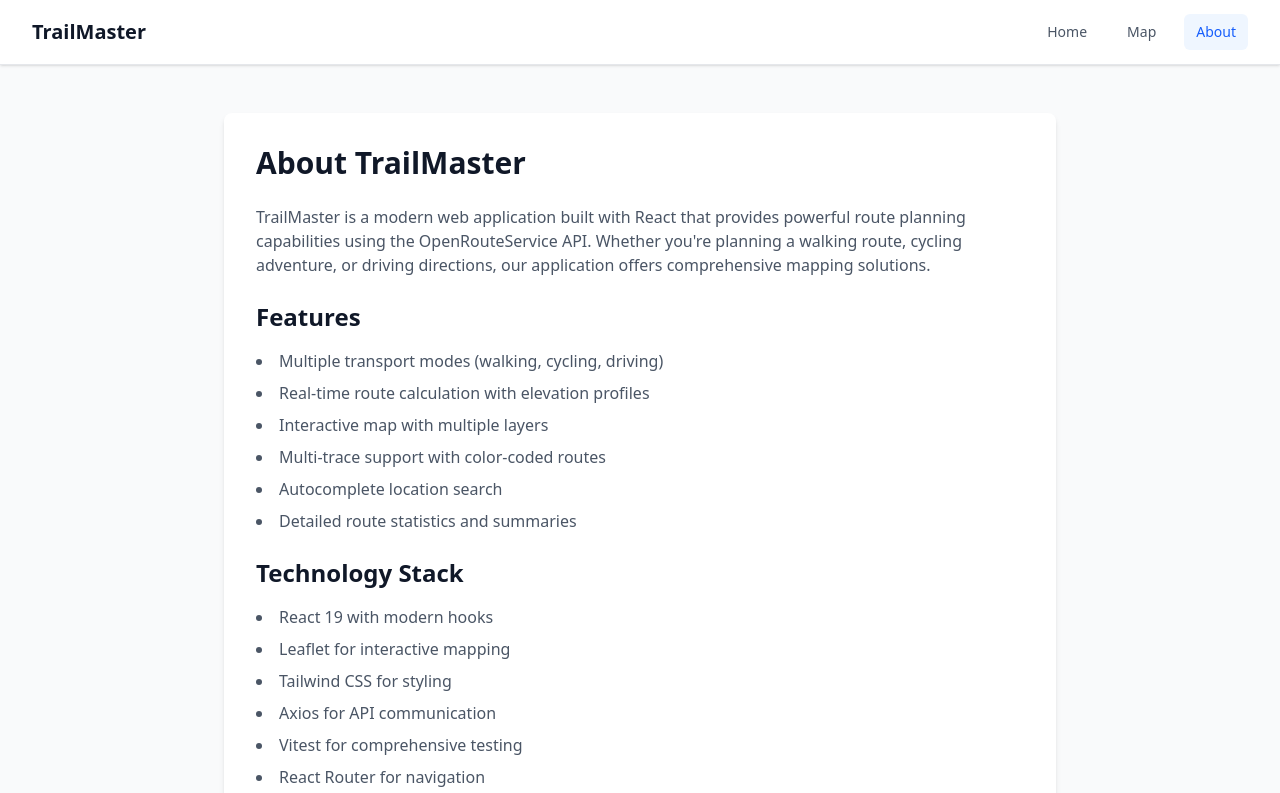
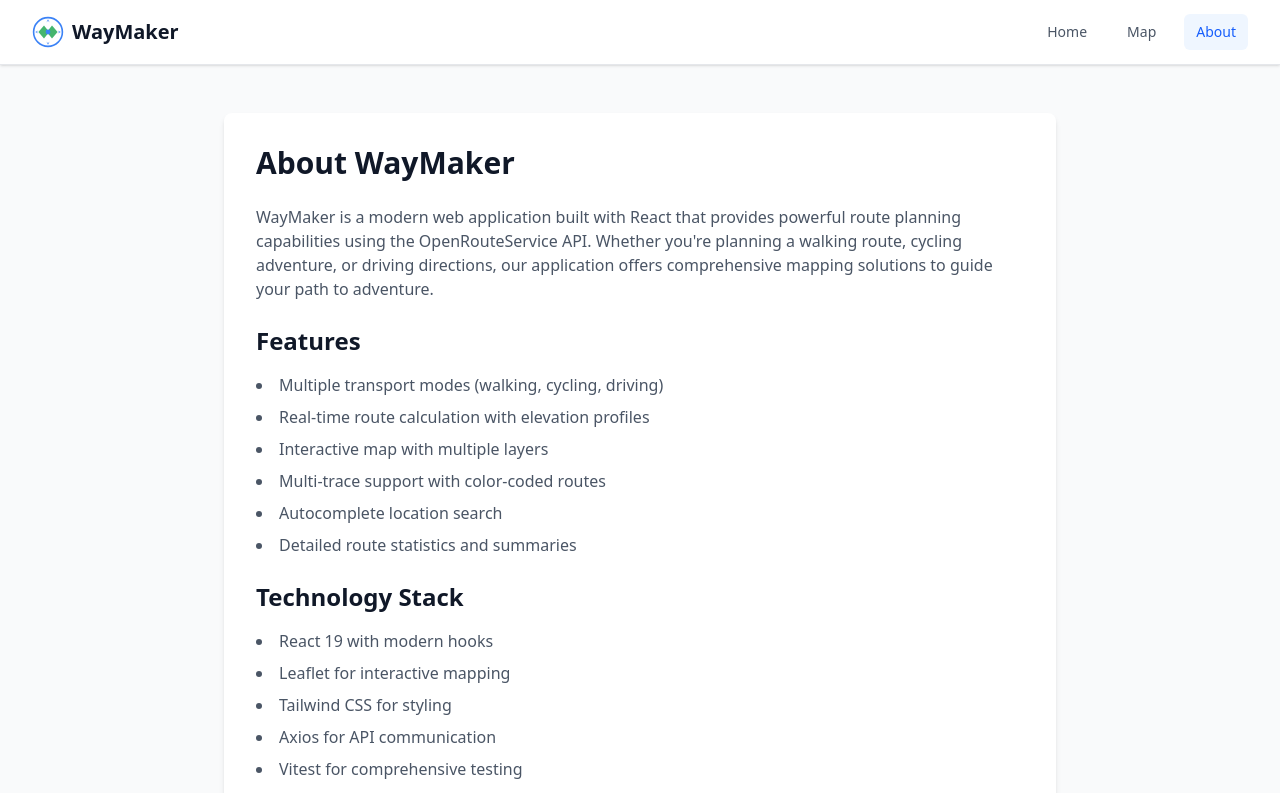
Before and after one commit to jeckelsister/ors-map, a React (Vite) app: page /about in a window 1280 px wide. Shown: the top 793 px of the page. Built offline with nearby package versions, Linux system fonts and the light colour scheme.

Commit message:
feat: update application branding from TrailMaster to WayMaker and integrate logo component

```diff
--- a/index.html
+++ b/index.html
@@ -2,9 +2,9 @@
 <html lang="en">
   <head>
     <meta charset="UTF-8" />
-    <link rel="icon" type="image/svg+xml" href="/vite.svg" />
+    <link rel="icon" type="image/svg+xml" href="/logo.svg" />
     <meta name="viewport" content="width=device-width, initial-scale=1.0" />
-    <title>TrailMaster</title>
+    <title>WayMaker</title>
   </head>
   <body>
     <div id="root"></div>
--- /dev/null
+++ b/src/components/Logo.tsx
@@ -0,0 +1,25 @@
+import logoSvg from "@/assets/logo.svg";
+import React from "react";
+
+interface LogoProps {
+  size?: "sm" | "md" | "lg";
+  className?: string;
+}
+
+const Logo: React.FC<LogoProps> = ({ size = "md", className = "" }) => {
+  const sizeClasses = {
+    sm: "w-8 h-8",
+    md: "w-10 h-10",
+    lg: "w-16 h-16",
+  };
+
+  return (
+    <img
+      src={logoSvg}
+      alt="WayMaker Logo"
+      className={`${sizeClasses[size]} ${className}`}
+    />
+  );
+};
+
+export default Logo;
--- a/src/components/Navigation.tsx
+++ b/src/components/Navigation.tsx
@@ -1,5 +1,6 @@
 import React from "react";
 import { Link, useLocation } from "react-router-dom";
+import Logo from "./Logo";
 
 export default function Navigation(): React.JSX.Element {
   const location = useLocation();
@@ -14,9 +15,10 @@ export default function Navigation(): React.JSX.Element {
         <div className="flex justify-between items-center h-16">
           <Link
             to="/"
-            className="text-xl font-bold text-gray-900 hover:text-blue-600 transition-colors"
+            className="flex items-center gap-2 text-xl font-bold text-gray-900 hover:text-blue-600 transition-colors"
           >
-            TrailMaster
+            <Logo size="sm" />
+            WayMaker
           </Link>
           <div className="flex space-x-4">
             <Link
--- a/src/pages/About.tsx
+++ b/src/pages/About.tsx
@@ -11,16 +11,16 @@ export default function About(): React.JSX.Element {
       <div className="max-w-4xl mx-auto py-12 px-4 sm:px-6 lg:px-8">
         <div className="bg-white rounded-lg shadow-md p-8">
           <h1 className="text-3xl font-bold text-gray-900 mb-6">
-            About TrailMaster
+            About WayMaker
           </h1>
 
           <div className="prose prose-lg text-gray-600">
             <p className="mb-6">
-              TrailMaster is a modern web application built with React that
+              WayMaker is a modern web application built with React that
               provides powerful route planning capabilities using the
               OpenRouteService API. Whether you're planning a walking route,
               cycling adventure, or driving directions, our application offers
-              comprehensive mapping solutions.
+              comprehensive mapping solutions to guide your path to adventure.
             </p>
 
             <h2 className="text-2xl font-semibold text-gray-900 mb-4">
--- a/src/pages/Home.tsx
+++ b/src/pages/Home.tsx
@@ -1,15 +1,17 @@
 import React from "react";
 import { Link } from "react-router-dom";
+import Logo from "../components/Logo";
 
 export default function Home(): React.JSX.Element {
   return (
     <div className="min-h-screen bg-gradient-to-br from-blue-50 to-indigo-100 flex items-center justify-center px-4">
       <div className="max-w-4xl mx-auto text-center">
-        <h1 className="text-5xl font-bold text-gray-900 mb-6">
-          Welcome to TrailMaster
-        </h1>
+        <div className="flex items-center justify-center gap-4 mb-6">
+          <Logo size="lg" />
+          <h1 className="text-5xl font-bold text-gray-900">WayMaker</h1>
+        </div>
         <p className="text-xl text-gray-600 mb-8">
-          A powerful route planning application using OpenRouteService API
+          Your path to adventure - A powerful route planning application
         </p>
         <div className="flex flex-col sm:flex-row gap-4 justify-center">
           <Link
```
Also changed, not shown: public/logo.svg (added), src/assets/logo.svg (added).
